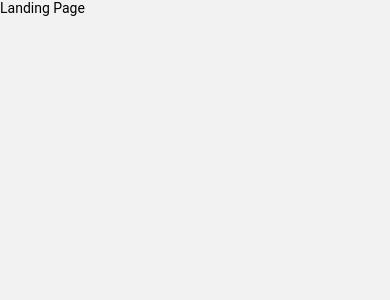
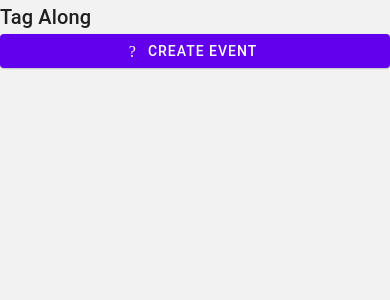
Before and after one commit to L33t-Rose/TagAlong, a React Native app: screen /Landing in a window 390 px wide. Shown: the top 300 px of the page. Built offline with nearby package versions, Linux system fonts and the light colour scheme.

Commit message:
Landing Page Started

```diff
--- a/src/components/LandingPage/index.tsx
+++ b/src/components/LandingPage/index.tsx
@@ -1,12 +1,24 @@
+/* eslint-disable prettier/prettier */
 import * as React from 'react';
-import {View} from 'react-native';
 import {SafeAreaView} from 'react-native-safe-area-context';
-import {Text} from 'react-native-paper';
+import {Title} from 'react-native-paper';
+import { Button } from 'react-native-paper';
+
+const APP_NAME = 'Tag Along';
+
+const CreateEvent = () => (
+  <Button icon="mdiBullhornVariantOutline" mode="contained" onPress={() => console.log('To Event Create Page')}>
+    Create Event
+  </Button>
+);
+
 
 function LandingPage() {
+
   return (
     <SafeAreaView>
-      <Text>Landing Page</Text>
+      <Title>{APP_NAME}</Title>
+      <CreateEvent></CreateEvent>
     </SafeAreaView>
   );
 }
```
